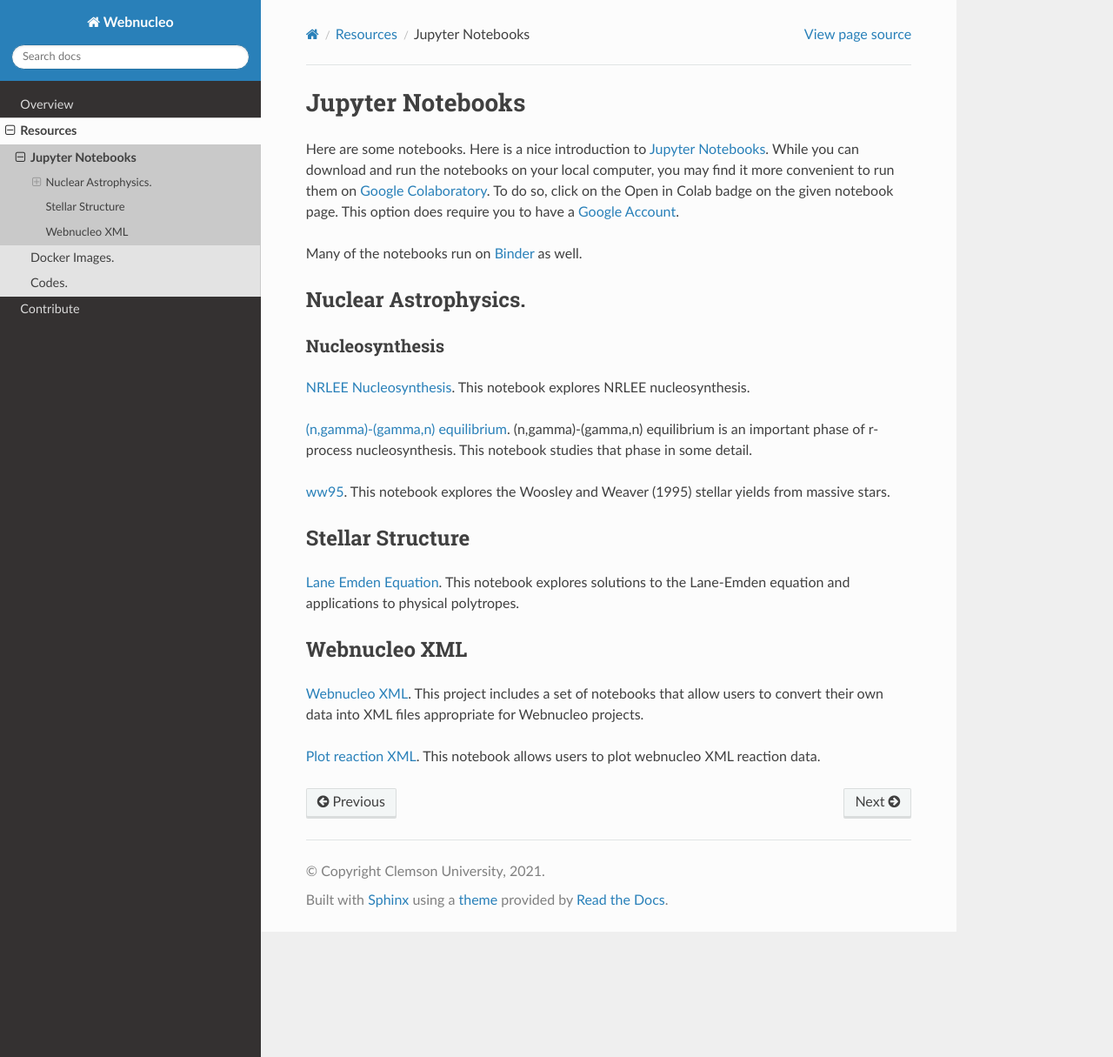
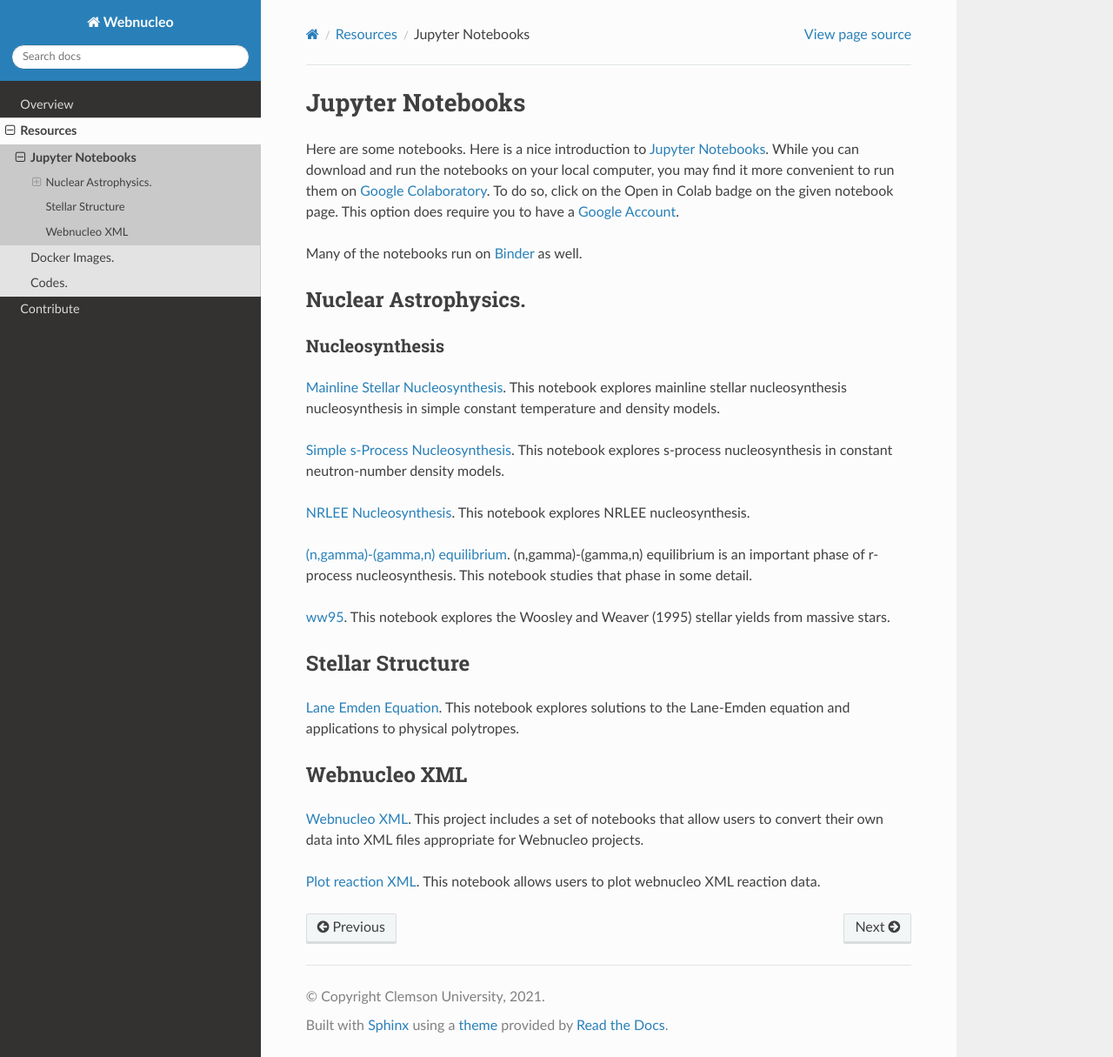
Before and after one commit to webnucleo-org/webnucleo, a Sphinx documentation site: the page built from doc/source/jupyter_notebooks.rst, in a window 1280 px wide and 1215 px high. Shown: the whole window at 87% size. Built offline with Sphinx 7.4.7 and the Read the Docs theme 2.0.0, drawn with Linux system fonts in a browser that asks for light colours.

Commit message:
Add notebooks.

```diff
--- a/doc/source/jupyter_notebooks.rst
+++ b/doc/source/jupyter_notebooks.rst
@@ -18,6 +18,12 @@
 
 Nucleosynthesis
 ...............
+
+`Mainline Stellar Nucleosynthesis <https://github.com/mbradle/mainline-nucleosynthesis>`_.
+This notebook explores mainline stellar nucleosynthesis nucleosynthesis in simple constant temperature and density models.
+
+`Simple s-Process Nucleosynthesis <https://github.com/mbradle/simple_s_process>`_.
+This notebook explores s-process nucleosynthesis in constant neutron-number density models.
 
 `NRLEE Nucleosynthesis <https://github.com/mbradle/NRLEE-Nucleosynthesis>`_.
 This notebook explores NRLEE nucleosynthesis.
```
